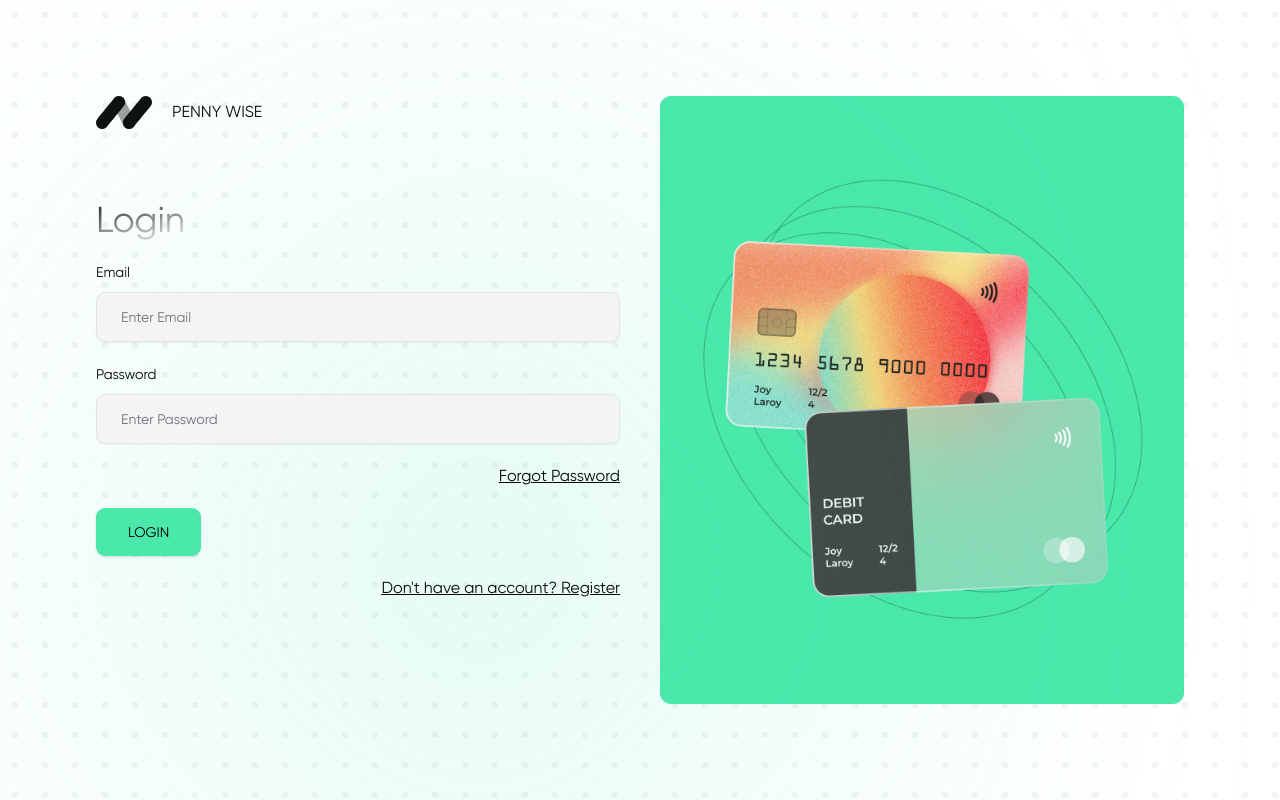
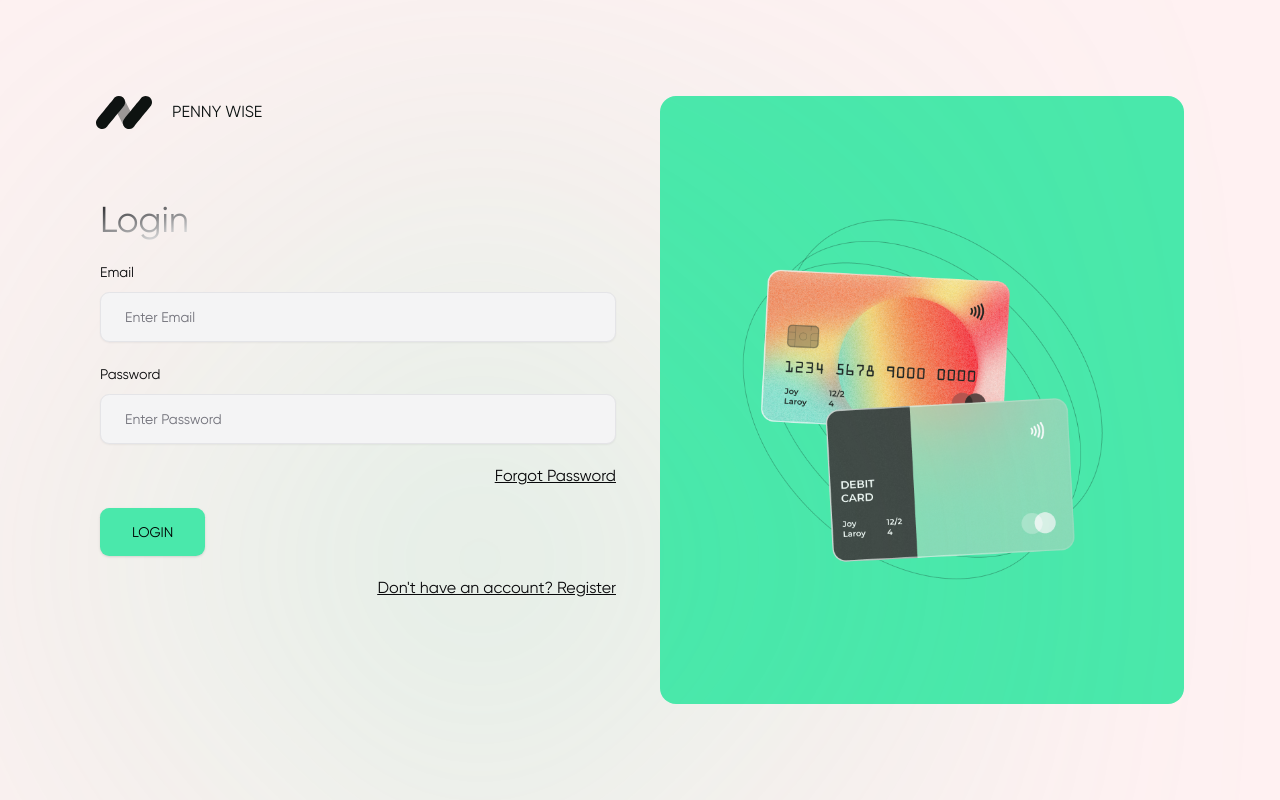
Before and after one commit to 2002kushalgohil/penny_wise, a Next.js app: page /login in a window 1280 px wide. Built offline with nearby package versions, Linux system fonts and the light colour scheme.

Commit message:
Improved UI for Auth

```diff
--- a/src/app/globals.css
+++ b/src/app/globals.css
@@ -84,6 +84,7 @@
 
 * {
   @apply border-border;
+  box-sizing: border-box
   /* border: 1px solid red; */
 }
 body {
--- a/src/components/layouts/AuthLayout.tsx
+++ b/src/components/layouts/AuthLayout.tsx
@@ -10,10 +10,10 @@ interface LayoutProps {
 // AuthLayout component
 const AuthLayout: React.FC<LayoutProps> = ({ children }: LayoutProps) => {
   return (
-    <div className="dots h-full">
-      <div className="globalPadding relative h-full grid grid-cols-1 md:grid-cols-2 gap-5 md:gap-10">
+    <div className="dots h-full w-full flex items-center justify-center overflow-hidden">
+      <div className="globalPadding relative grid grid-cols-1 md:grid-cols-2 gap-5 md:gap-10 w-full max-w-[2000px] h-full max-h-[1000px] bg-primary-foreground dark:bg-muted rounded-none 2xl:rounded-3xl">
         {/* Logo and content */}
-        <div className="flex items-start justify-center flex-col relative">
+        <div className="flex items-start justify-center flex-col relative h-full overflow-hidden px-1">
           {/* Logo */}
           <div className="mb-5 md:mb-10 absolute top-0 left-0">
             <Logo />
@@ -26,14 +26,15 @@ const AuthLayout: React.FC<LayoutProps> = ({ children }: LayoutProps) => {
         <div className="h-80 w-80 rounded-full bg-primary blur-[250px] absolute top-1/2 left-1/4" />
 
         {/* Image */}
-        <div className="bg-primary rounded-lg hidden md:flex items-center justify-center p-10">
+        <div className="bg-primary rounded-2xl hidden md:flex items-center justify-center p-10 h-full overflow-hidden">
           <img
             src="/assets/landing_page/Info_Black.png"
-            className="w-full"
+            className="w-full p-10 2xl:p-20"
             alt="Information"
           />
         </div>
       </div>
+
       {/* Render toaster component */}
       <Toaster />
     </div>
```
